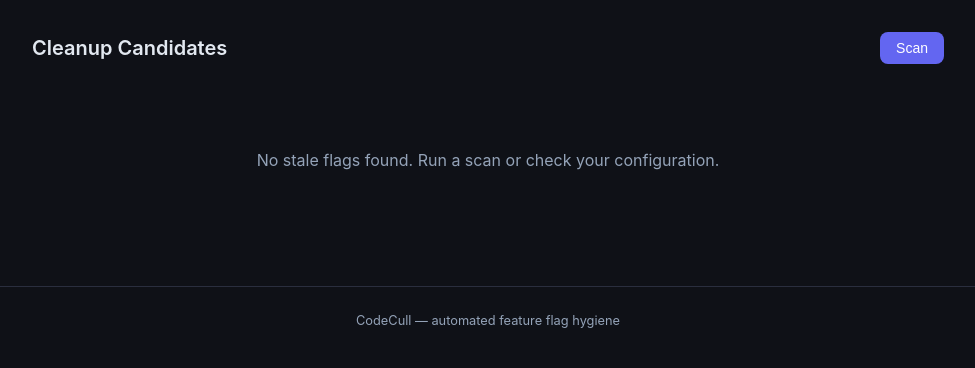
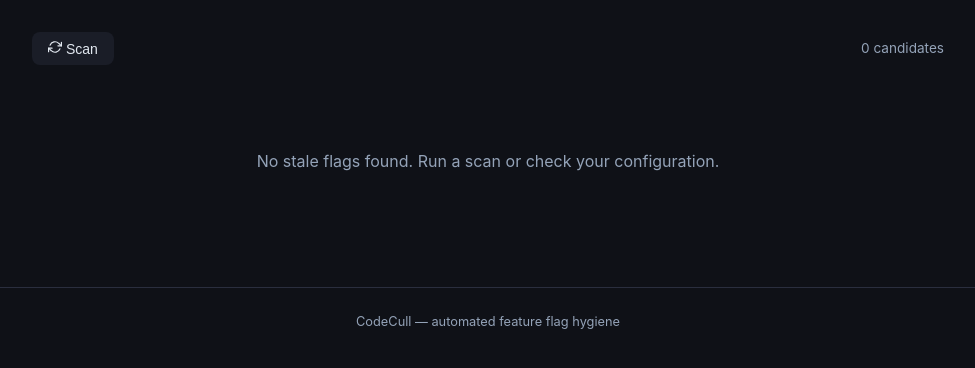
Before and after one commit to bgtripp/CodeCull, a FastAPI app: page / in a window 1280 px wide. Shown: the part 79-447 px from the top of the page, without its empty margins (152-1127 px from the left). Run offline with FastAPI, Linux system fonts and the light colour scheme; parts of the project's set-up code (start-up, migrations or seed data) failed here and were passed over.

Commit message:
ui: dismiss skipped cards, rename to 'Skip for now', redesign toolbar
- Skipped flags are now hidden from the card list (filtered in template)
- Skip button renamed to 'Skip for now'
- Removed 'Cleanup Candidates' heading in favor of candidate count
- Redesigned toolbar: subtle Scan button with refresh icon, timestamp,
  and right-aligned candidate count
- Scan button uses surface color instead of bright accent

Co-Authored-By: unknown <>

```diff
--- a/dashboard/static/style.css
+++ b/dashboard/static/style.css
@@ -77,20 +77,38 @@ header {
     margin: 2rem 0 1.25rem;
 }
 
-.toolbar h2 {
-    font-size: 1.25rem;
-    font-weight: 600;
+.toolbar-left {
+    display: flex;
+    align-items: center;
+    gap: 0.75rem;
 }
 
-.toolbar-right {
-    display: flex;
+.candidate-count {
+    color: var(--text-muted);
+    font-size: 0.85rem;
+}
+
+.btn-scan {
+    display: inline-flex;
     align-items: center;
-    gap: 1rem;
+    gap: 0.4rem;
+    background: var(--surface);
+    color: var(--text);
+    border: 1px solid var(--border);
+    padding: 0.4rem 0.85rem;
+    font-size: 0.8rem;
+}
+.btn-scan:hover {
+    background: var(--surface-hover);
+    border-color: var(--accent);
+}
+.btn-scan svg {
+    flex-shrink: 0;
 }
 
 .last-scan {
     color: var(--text-muted);
-    font-size: 0.8rem;
+    font-size: 0.75rem;
     white-space: nowrap;
 }
 
--- a/dashboard/templates/index.html
+++ b/dashboard/templates/index.html
@@ -4,25 +4,29 @@
 
 {% block content %}
 <div class="toolbar">
-    <h2>Cleanup Candidates</h2>
-    <div class="toolbar-right">
+    <div class="toolbar-left">
+        <form method="post" action="/scan">
+            <button type="submit" class="btn btn-scan">
+                <svg width="14" height="14" viewBox="0 0 24 24" fill="none" stroke="currentColor" stroke-width="2" stroke-linecap="round" stroke-linejoin="round"><polyline points="23 4 23 10 17 10"/><polyline points="1 20 1 14 7 14"/><path d="M3.51 9a9 9 0 0 1 14.85-3.36L23 10M1 14l4.64 4.36A9 9 0 0 0 20.49 15"/></svg>
+                Scan
+            </button>
+        </form>
         {% if last_scan_time %}
-        <span class="last-scan">Last scan: {{ last_scan_time.strftime('%b %d, %Y %H:%M UTC') }}</span>
+        <span class="last-scan">{{ last_scan_time.strftime('%b %d, %Y %H:%M UTC') }}</span>
         {% endif %}
-        <form method="post" action="/scan">
-            <button type="submit" class="btn btn-secondary">Scan</button>
-        </form>
     </div>
+    <span class="candidate-count">{{ candidates|selectattr('status', 'ne', 'skipped')|list|length }} candidate{{ 's' if candidates|selectattr('status', 'ne', 'skipped')|list|length != 1 }}</span>
 </div>
 
-{% if not candidates %}
+{% set visible = candidates|selectattr('status', 'ne', 'skipped')|list %}
+{% if not visible %}
 <div class="empty-state">
     <p>No stale flags found. Run a scan or check your configuration.</p>
 </div>
 {% endif %}
 
 <div class="card-list">
-{% for c in candidates %}
+{% for c in visible %}
     <div class="card card--{{ c.status }}">
         <div class="card-header">
             <div class="flag-info">
@@ -117,7 +121,7 @@
                 <button type="submit" class="btn btn-approve">Approve Cleanup</button>
             </form>
             <form method="post" action="/skip/{{ c.flag_key }}">
-                <button type="submit" class="btn btn-skip">Skip</button>
+                <button type="submit" class="btn btn-skip">Skip for now</button>
             </form>
             {% elif c.status == "in_progress" %}
             <button class="btn btn-disabled" disabled>Devin is working&hellip;</button>
```
